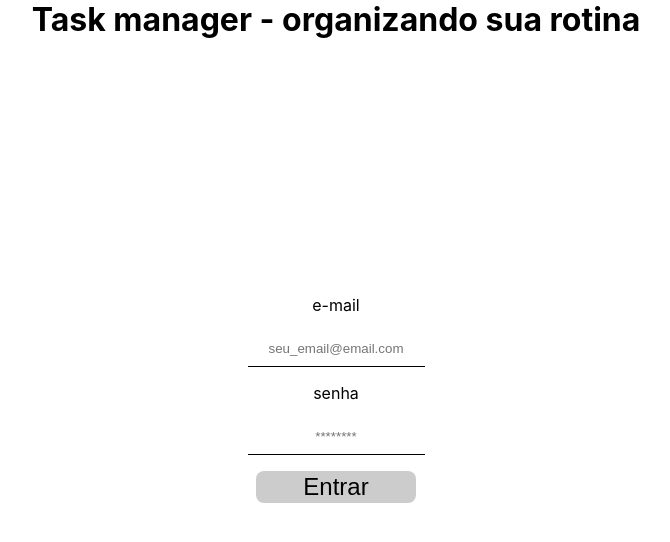
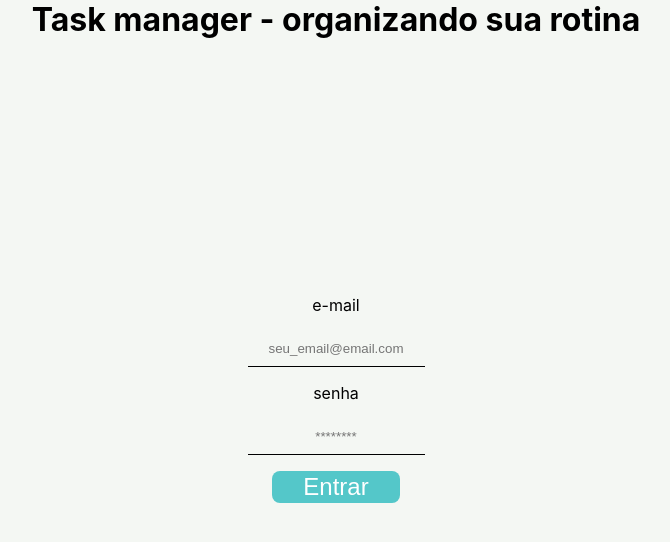
Before and after one commit to Valdeci97/task-manager, a React (Vite) app in the folder app/: page /login in a window 1280 px wide. Shown: the top 542 px of the page, without its empty margins (304-974 px from the left). Built offline with nearby package versions, Linux system fonts and the light colour scheme.

Commit message:
build(app): apply toast necessary changes

```diff
--- a/app/package.json
+++ b/app/package.json
@@ -9,6 +9,7 @@
     "preview": "vite preview"
   },
   "dependencies": {
+    "axios": "^1.2.0",
     "react": "^18.2.0",
     "react-dom": "^18.2.0",
     "react-router-dom": "^6.4.3",
--- a/app/src/App.tsx
+++ b/app/src/App.tsx
@@ -1,11 +1,15 @@
+import { useContext } from 'react';
+import { AppCtx } from './context/Provider';
 import Router from './Router';
 import GlobalStyle from './styles';
 
 export default function App() {
+  const { theme } = useContext(AppCtx);
+
   return (
     <>
       <Router />
-      <GlobalStyle />
+      <GlobalStyle theme={theme} />
     </>
   );
 }
--- a/app/src/components/Button.tsx
+++ b/app/src/components/Button.tsx
@@ -1,9 +1,25 @@
+import { useContext } from 'react';
+import { AppCtx } from '../context/Provider';
+import { ButtonProps } from '../interfaces/Button';
 import { SHARED } from '../styles/shared';
+import { login } from '../utils/api';
+import { handleLoginResponse } from '../utils/handleLoginResponse';
 
-type ButtonProps = {
-  text: string;
-};
+export default function Button({ name, email, password, text }: ButtonProps) {
+  const { theme } = useContext(AppCtx);
 
-export default function Button({ text }: ButtonProps) {
-  return <SHARED.Button type="button">{text}</SHARED.Button>;
+  async function handleFetch(): Promise<void> {
+    if (name) {
+      console.log(name, email, password);
+      return;
+    }
+    const response = await login(email, password);
+    handleLoginResponse(response, theme);
+  }
+
+  return (
+    <SHARED.Button type="button" onClick={handleFetch}>
+      {text}
+    </SHARED.Button>
+  );
 }
--- a/app/src/components/LoginForm.tsx
+++ b/app/src/components/LoginForm.tsx
@@ -24,7 +24,7 @@ export default function LoginForm() {
           handleChange={setPassword}
           text={'senha'}
         />
-        <Button text="Entrar" />
+        <Button text="Entrar" email={email} password={password} />
       </SL.Container>
     </>
   );
--- a/app/src/components/PasswordLabel.tsx
+++ b/app/src/components/PasswordLabel.tsx
@@ -11,7 +11,7 @@ export default function PasswordLabel({
   value,
   handleChange,
 }: LabelProps) {
-  const [reveal, setReveal] = useState<boolean>(false);
+  const [reveal, setReveal] = useState<boolean>(true);
 
   return (
     <SHARED.Label htmlFor={id}>
--- a/app/src/main.tsx
+++ b/app/src/main.tsx
@@ -1,12 +1,15 @@
 import React from 'react';
 import ReactDOM from 'react-dom/client';
 import { BrowserRouter } from 'react-router-dom';
+import { Provider } from './context/Provider';
 import App from './App';
 
 ReactDOM.createRoot(document.getElementById('root') as HTMLElement).render(
   <React.StrictMode>
-    <BrowserRouter>
-      <App />
-    </BrowserRouter>
+    <Provider>
+      <BrowserRouter>
+        <App />
+      </BrowserRouter>
+    </Provider>
   </React.StrictMode>,
 );
--- a/app/src/styles/index.ts
+++ b/app/src/styles/index.ts
@@ -1,6 +1,6 @@
 import { createGlobalStyle } from 'styled-components';
 
-export default createGlobalStyle`
+export default createGlobalStyle<{ theme: string }>`
   * {
     box-sizing: border-box;
     margin: 0;
@@ -12,6 +12,7 @@ export default createGlobalStyle`
     font-family: -apple-system, BlinkMacSystemFont, 'Segoe UI', Roboto, Oxygen, Ubuntu, Cantarell, 'Open Sans', 'Helvetica Neue', sans-serif;
     -webkit-font-smoothing: antialiased;
     -moz-osx-font-smoothing: grayscale;
+    background: ${(props) => (props.theme === 'light' ? '#F4F7F3' : '#1B1F22')};
   }
 
   body html #root {
--- a/app/src/styles/shared.ts
+++ b/app/src/styles/shared.ts
@@ -1,6 +1,7 @@
 import styled from 'styled-components';
 
 const Input = styled.input`
+  background-color: transparent;
   border: none;
   border-bottom: solid 1px #000;
   height: 2.25rem;
@@ -16,25 +17,26 @@ const Label = styled.label`
 `;
 
 const Image = styled.img`
-  height: 1.75rem;
+  height: 1.6rem;
   position: absolute;
-  bottom: 41vh;
+  bottom: 42vh;
   left: 54vw;
 `;
 
 const Button = styled.button`
-  background-color: #ccc;
+  background-color: #54c7c9;
   border: none;
   border-radius: 0.5rem;
-  color: #000;
+  color: #fff;
   font-size: 1.5rem;
   height: 2rem;
-  width: 10rem;
+  width: 8rem;
 
   &:hover {
     cursor: pointer;
     height: 2.5rem;
     transition: all ease 0.5s;
+    width: 10rem;
   }
 `;
 
--- a/app/vite.config.ts
+++ b/app/vite.config.ts
@@ -1,7 +1,7 @@
-import { defineConfig } from 'vite'
-import react from '@vitejs/plugin-react'
+import { defineConfig } from 'vite';
+import react from '@vitejs/plugin-react';
 
 // https://vitejs.dev/config/
 export default defineConfig({
-  plugins: [react()]
-})
+  plugins: [react()],
+});
```
Also changed, not shown: 1 other file (tests, documents, lock files or other folders).
